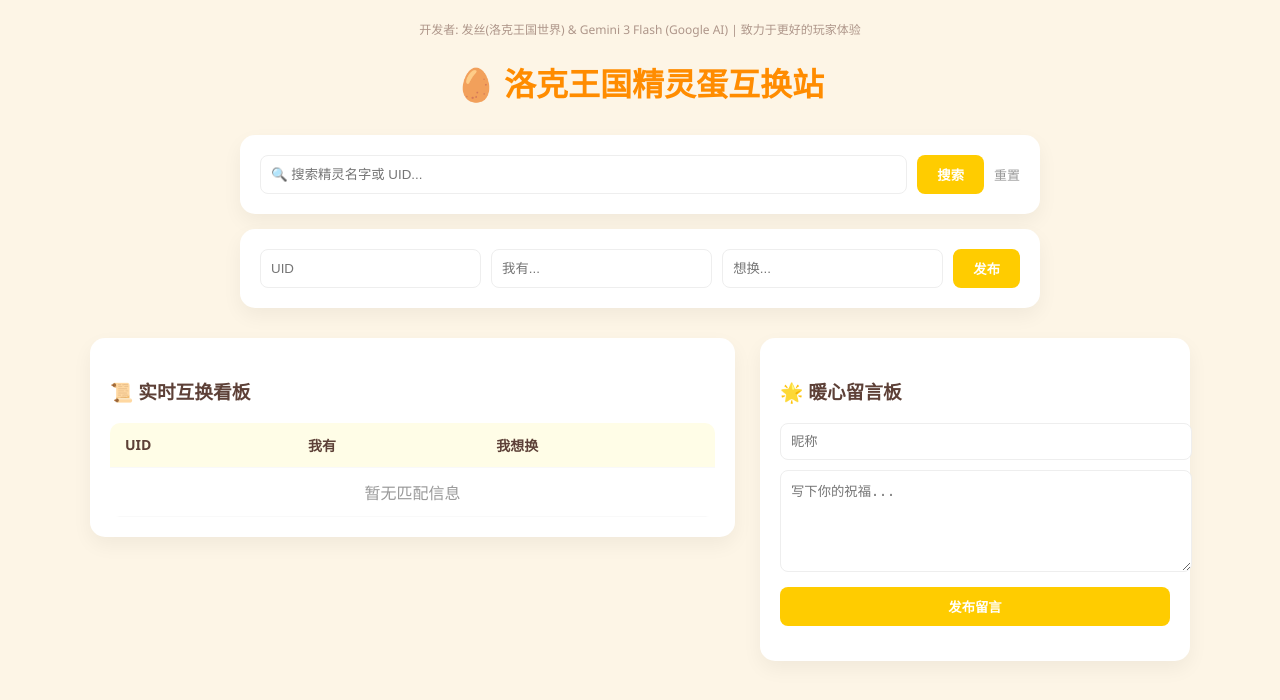
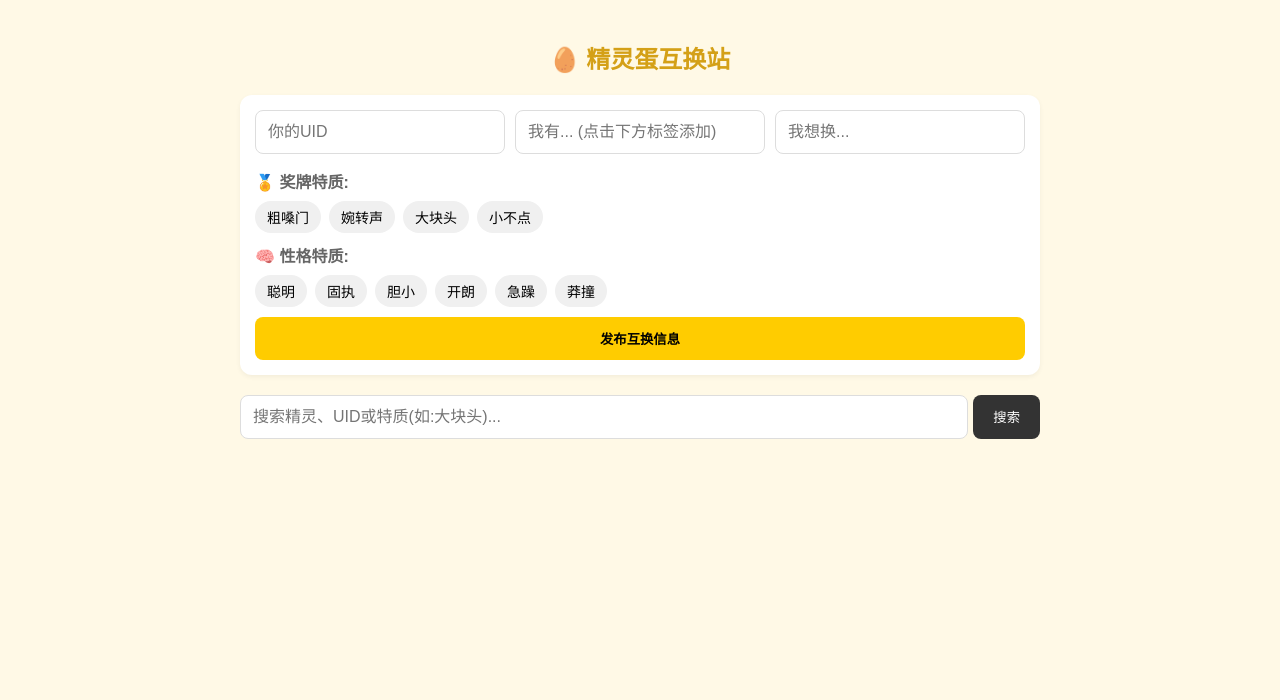
Before and after one commit to Fissure666/python--, a Flask app: page / in a window 1280 px wide. Shown: the top 700 px of the page. Run offline with Flask 3, Linux system fonts and the light colour scheme; data that the repository does not hold is empty.

Commit message:
update: support tags and mobile optimization

```diff
--- a/roco_exchange/app.py
+++ b/roco_exchange/app.py
@@ -5,34 +5,33 @@ import os
 
 app = Flask(__name__)
 
-# ✨ 核心：把你在 image_746e3a.png 看到的那串链接贴在这里
-# 记得把 <db_password> 换成你设定的数据库密码！
+# 🔒 请确保这里的密码已在 MongoDB "Database Access" 中重置并替换
 MONGO_URI = "mongodb+srv://Fissure666:5vt4BtcxWcPyBAtB@fissure666.d9j3cva.mongodb.net/?retryWrites=true&w=majority&appName=Fissure666"
 
-# 连接云端
+# 连接云端 MongoDB
 try:
     client = MongoClient(MONGO_URI, tlsCAFile=certifi.where())
     db = client['rock_kingdom']
     trades_col = db['trades']
     messages_col = db['messages']
-    print("✅ 成功连接到云数据库！")
+    print("✅ 云数据库连接成功！")
 except Exception as e:
     print(f"❌ 连接失败: {e}")
 
 @app.route('/')
 def index():
-    search_query = request.args.get('search', '').lower()
+    search_query = request.args.get('search', '').lower().strip()
 
-    # 从云端抓取最新的互换和留言（按 ID 倒序排列，最新的在上面）
+    # 获取数据（按 ID 倒序排列，确保最新消息在最上方）
     all_trades = list(trades_col.find().sort('_id', -1))
     messages = list(messages_col.find().sort('_id', -1))
 
-    # 搜索过滤
+    # 强化搜索：支持 UID、精灵名、性格、奖牌标签搜索
     if search_query:
         trades = [t for t in all_trades if
+                  search_query in str(t.get('uid', '')).lower() or
                   search_query in str(t.get('have_pet', '')).lower() or
-                  search_query in str(t.get('want_pet', '')).lower() or
-                  search_query in str(t.get('uid', '')).lower()]
+                  search_query in str(t.get('want_pet', '')).lower()]
     else:
         trades = all_trades
 
@@ -44,7 +43,7 @@ def post_trade():
     have = request.form.get('have_pet')
     want = request.form.get('want_pet')
     if uid and have and want:
-        # 直接存入云端
+        # 存入 MongoDB
         trades_col.insert_one({'uid': uid, 'have_pet': have, 'want_pet': want})
     return redirect(url_for('index'))
 
@@ -53,7 +52,6 @@ def send_message():
     nickname = request.form.get('nickname')
     content = request.form.get('content')
     if nickname and content:
-        # 存入云端留言板
         messages_col.insert_one({'nickname': nickname, 'content': content})
     return redirect(url_for('index'))
 
--- a/roco_exchange/templates/index.html
+++ b/roco_exchange/templates/index.html
@@ -5,116 +5,94 @@
     <meta name="viewport" content="width=device-width, initial-scale=1.0">
     <title>洛克王国精灵蛋互换站</title>
     <style>
-        body { background-color: #fdf5e6; font-family: 'Segoe UI', Tahoma, Geneva, Verdana, sans-serif; margin: 0; padding: 20px; color: #5d4037; }
+        :root { --primary: #ffcc00; --bg: #fff9e6; }
+        body { font-family: 'PingFang SC', 'Microsoft YaHei', sans-serif; background: var(--bg); margin: 0; padding: 20px; }
+        .container { max-width: 800px; margin: auto; }
 
-        .signature { font-size: 12px; color: #8d6e63; opacity: 0.7; margin-bottom: 10px; text-align: center; }
-        .header { text-align: center; margin-bottom: 30px; }
-        .header h1 { color: #ff8c00; display: flex; align-items: center; justify-content: center; gap: 10px; }
+        /* 📱 响应式输入组：手机自动堆叠，电脑横排 */
+        .input-group { display: flex; flex-wrap: wrap; gap: 10px; margin-bottom: 15px; }
+        input { flex: 1 1 200px; padding: 12px; border: 1px solid #ddd; border-radius: 8px; font-size: 16px; }
 
-        .top-container { max-width: 800px; margin: 0 auto 30px auto; display: flex; flex-direction: column; gap: 15px; }
-        .card { background: white; padding: 20px; border-radius: 15px; box-shadow: 0 8px 20px rgba(0,0,0,0.05); }
+        .publish-btn { background: var(--primary); border: none; padding: 12px 25px; border-radius: 8px; cursor: pointer; font-weight: bold; width: 100%; }
 
-        /* 搜索和发布表单样式 */
-        .inline-form { display: flex; gap: 10px; }
-        input { flex: 1; padding: 10px; border: 1px solid #eee; border-radius: 8px; outline: none; }
-        .btn { background: #ffcc00; color: white; border: none; padding: 10px 20px; border-radius: 8px; font-weight: bold; cursor: pointer; transition: 0.3s; }
-        .btn:hover { background: #ffb300; }
+        /* 🏷️ 标签选择区域 */
+        .tag-box { background: white; padding: 15px; border-radius: 12px; margin-bottom: 20px; box-shadow: 0 2px 5px rgba(0,0,0,0.05); }
+        .tag-label { font-weight: bold; margin-bottom: 8px; display: block; color: #666; }
+        .tag-container { display: flex; flex-wrap: wrap; gap: 8px; margin-bottom: 10px; }
+        .tag-btn {
+            background: #f0f0f0; border: none; padding: 6px 12px; border-radius: 20px;
+            font-size: 14px; cursor: pointer; transition: 0.3s;
+        }
+        .tag-btn:active { background: var(--primary); transform: scale(0.95); }
 
-        /* 核心布局：左右并排 */
-        .main-content {
-            display: flex;
-            max-width: 1100px;
-            margin: 0 auto;
-            gap: 25px;
-            align-items: flex-start; /* ✨ 核心修复：确保顶部对齐 */
+        /* 📋 看板排版：修复文字溢出 */
+        .trade-card {
+            background: white; padding: 15px; border-radius: 10px; margin-bottom: 10px;
+            box-shadow: 0 2px 5px rgba(0,0,0,0.05); border-left: 5px solid var(--primary);
+            word-break: break-all; line-height: 1.6;
         }
-
-        .left-panel { flex: 1.5; min-width: 0; } /* 看板 */
-        .right-panel { flex: 1; min-width: 0; }  /* 留言板 */
-
-        table { width: 100%; border-collapse: collapse; background: white; border-radius: 10px; overflow: hidden; }
-        th, td { padding: 12px 15px; text-align: left; border-bottom: 1px solid #f9f9f9; }
-        th { background: #fffde7; font-size: 14px; }
-
-        .msg-list { max-height: 500px; overflow-y: auto; margin-top: 15px; }
-        .msg-item {
-            background: #fffbe6; padding: 12px; border-radius: 10px; margin-bottom: 10px;
-            border-left: 4px solid #ffcc00; font-size: 14px; line-height: 1.6;
-            word-wrap: break-word; white-space: pre-wrap;
-        }
-
-        @media (max-width: 850px) {
-            .main-content { flex-direction: column; }
-            .left-panel, .right-panel { width: 100%; }
-        }
+        .trade-header { display: flex; justify-content: space-between; color: #888; font-size: 13px; margin-bottom: 5px; }
+        .pet-info { font-size: 16px; color: #333; }
+        .pet-tag { color: #ff6600; font-weight: bold; margin-right: 5px; }
     </style>
 </head>
 <body>
+    <div class="container">
+        <h2 style="text-align:center; color:#d4a017;">🥚 精灵蛋互换站</h2>
 
-    <div class="signature">开发者: 发丝(洛克王国世界) & Gemini 3 Flash (Google AI) | 致力于更好的玩家体验</div>
+        <!-- 发布表单 -->
+        <form action="/post" method="POST" class="tag-box">
+            <div class="input-group">
+                <input type="text" name="uid" placeholder="你的UID" required>
+                <input type="text" name="have_pet" id="have_input" placeholder="我有... (点击下方标签添加)" required>
+                <input type="text" name="want_pet" placeholder="我想换..." required>
+            </div>
 
-    <div class="header">
-        <h1>🥚 洛克王国精灵蛋互换站</h1>
-    </div>
+            <span class="tag-label">🏅 奖牌特质:</span>
+            <div class="tag-container">
+                <button type="button" class="tag-btn" onclick="addTag('粗嗓门')">粗嗓门</button>
+                <button type="button" class="tag-btn" onclick="addTag('婉转声')">婉转声</button>
+                <button type="button" class="tag-btn" onclick="addTag('大块头')">大块头</button>
+                <button type="button" class="tag-btn" onclick="addTag('小不点')">小不点</button>
+            </div>
 
-    <div class="top-container">
+            <span class="tag-label">🧠 性格特质:</span>
+            <div class="tag-container">
+                <button type="button" class="tag-btn" onclick="addTag('聪明')">聪明</button>
+                <button type="button" class="tag-btn" onclick="addTag('固执')">固执</button>
+                <button type="button" class="tag-btn" onclick="addTag('胆小')">胆小</button>
+                <button type="button" class="tag-btn" onclick="addTag('开朗')">开朗</button>
+                <button type="button" class="tag-btn" onclick="addTag('急躁')">急躁</button>
+                <button type="button" class="tag-btn" onclick="addTag('莽撞')">莽撞</button>
+            </div>
+
+            <button type="submit" class="publish-btn">发布互换信息</button>
+        </form>
+
         <!-- 搜索框 -->
-        <div class="card">
-            <form action="/" method="get" class="inline-form">
-                <input type="text" name="search" placeholder="🔍 搜索精灵名字或 UID..." value="{{ request.args.get('search', '') }}">
-                <button type="submit" class="btn">搜索</button>
-                <a href="/" style="text-decoration:none; color:#999; font-size:13px; align-self:center;">重置</a>
-            </form>
-        </div>
+        <form action="/" method="GET" style="display:flex; gap:5px; margin-bottom:20px;">
+            <input type="text" name="search" placeholder="搜索精灵、UID或特质(如:大块头)...">
+            <button type="submit" style="background:#333; color:white; border:none; border-radius:8px; padding:0 20px;">搜索</button>
+        </form>
 
-        <!-- 发布框 -->
-        <div class="card">
-            <form action="/post" method="post" class="inline-form">
-                <input type="text" name="uid" placeholder="UID" required>
-                <input type="text" name="have_pet" placeholder="我有..." required>
-                <input type="text" name="want_pet" placeholder="想换..." required>
-                <button type="submit" class="btn">发布</button>
-            </form>
+        <!-- 互换列表 -->
+        <div id="board">
+            {% for trade in trades %}
+            <div class="trade-card">
+                <div class="trade-header"><span>UID: {{ trade.uid }}</span></div>
+                <div class="pet-info"><strong>我有：</strong>{{ trade.have_pet }}</div>
+                <div class="pet-info"><strong>想换：</strong>{{ trade.want_pet }}</div>
+            </div>
+            {% endfor %}
         </div>
     </div>
 
-    <div class="main-content">
-        <!-- 左侧看板 -->
-        <div class="left-panel">
-            <div class="card">
-                <h3>📜 实时互换看板</h3>
-                <table>
-                    <thead>
-                        <tr><th>UID</th><th>我有</th><th>我想换</th></tr>
-                    </thead>
-                    <tbody>
-                        {% for trade in trades %}
-                        <tr><td>{{ trade.uid }}</td><td>{{ trade.have_pet }}</td><td>{{ trade.want_pet }}</td></tr>
-                        {% else %}
-                        <tr><td colspan="3" style="text-align:center; color:#999;">暂无匹配信息</td></tr>
-                        {% endfor %}
-                    </tbody>
-                </table>
-            </div>
-        </div>
-
-        <!-- 右侧留言板 -->
-        <div class="right-panel">
-            <div class="card">
-                <h3>🌟 暖心留言板</h3>
-                <form action="/send_message" method="post">
-                    <input type="text" name="nickname" placeholder="昵称" required style="width:100%; margin-bottom:10px;">
-                    <textarea name="content" placeholder="写下你的祝福..." required style="width:100%; height:80px; padding:10px; border:1px solid #eee; border-radius:8px; margin-bottom:10px;"></textarea>
-                    <button type="submit" class="btn" style="width:100%;">发布留言</button>
-                </form>
-                <div class="msg-list">
-                    {% for msg in messages %}
-                    <div class="msg-item"><strong>{{ msg.nickname }}</strong>: {{ msg.content }}</div>
-                    {% endfor %}
-                </div>
-            </div>
-        </div>
-    </div>
-
+    <script>
+        function addTag(tagName) {
+            const input = document.getElementById('have_input');
+            // 自动添加空格隔开标签
+            input.value += (input.value ? " " : "") + tagName;
+        }
+    </script>
 </body>
 </html>
```
